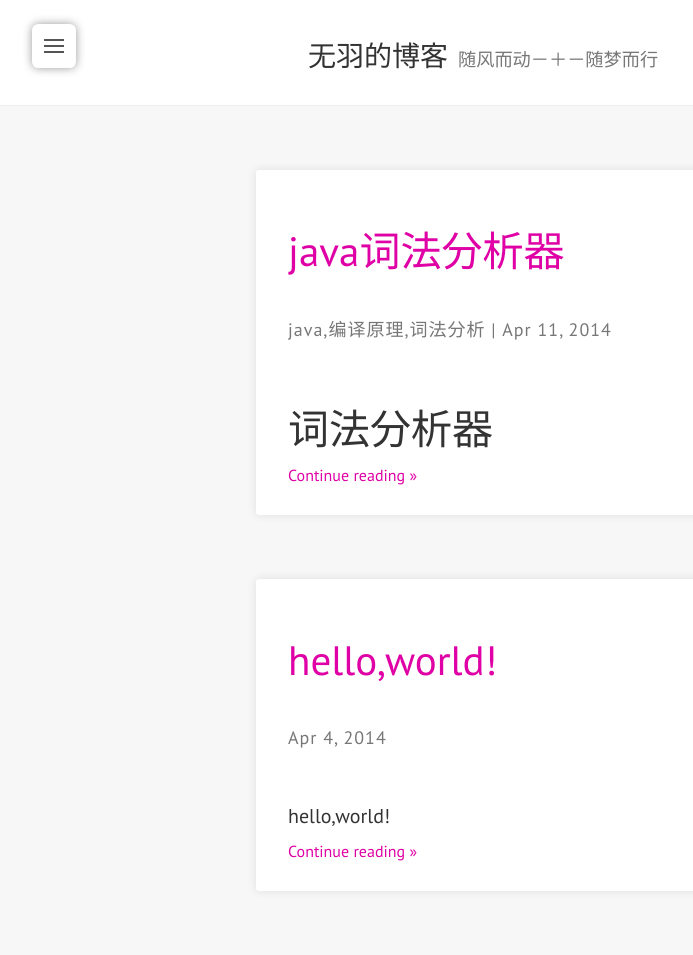
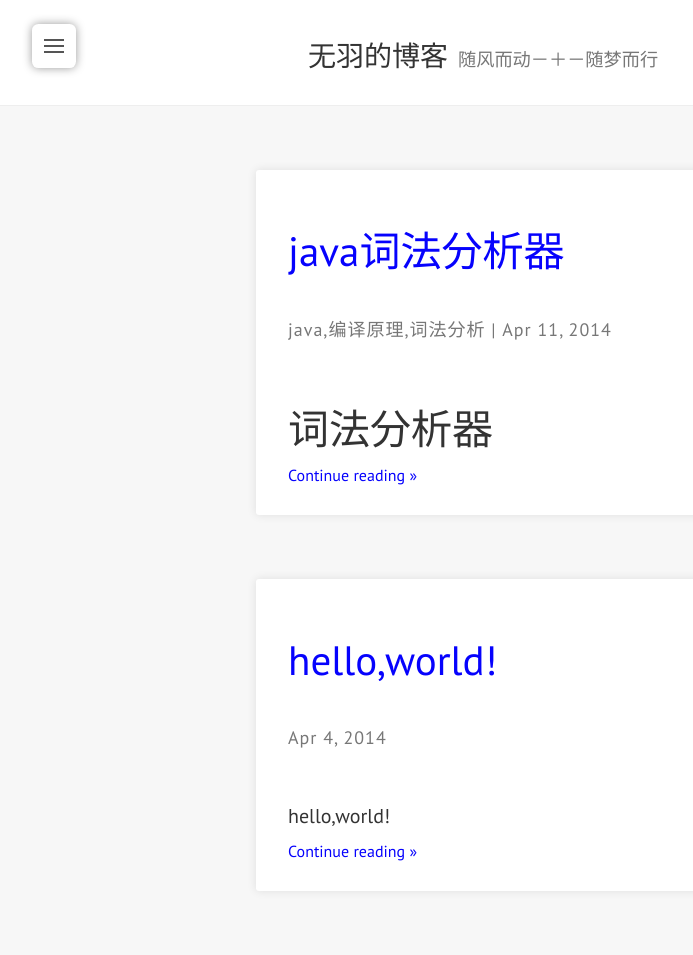
Before and after one commit to nonefly/nonefly.github.com, a Jekyll site: the page built from index.html, in a window 1280 px wide. Shown: the whole page, without its empty margins (0-693 px from the left). Built offline with Jekyll 4.4.1, drawn with Linux system fonts in a browser that asks for light colours; nearby versions of some CDN libraries; the list of posts is cut into pages by our own code.

Commit message:
Update _config.yml

```diff
--- a/_config.yml
+++ b/_config.yml
@@ -11,7 +11,7 @@ author: "nonefly"
 author_thumbnail: "/assets/images/avatar.jpg" # Author avatar
 theme:
   # Color for sidebar bar, links, etc
-  highlight_color: "#DF01A5"
+  highlight_color: "#0602FD"
   social:
     github: nonefly
     twitter: zy_nonefly
@@ -21,10 +21,10 @@ theme:
     #pinterest:
 
   # Enable share buttons on post footer
-  show_share_buttons: true
+  show_share_buttons: false
 
   # Show author picure, name and social links on post footer
-  show_author_info: true
+  show_author_info: false
 
   # Disqus comments manager - shortname
   #disqus: nonefly
```
